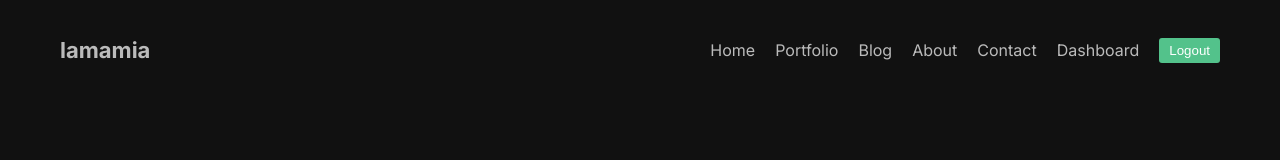
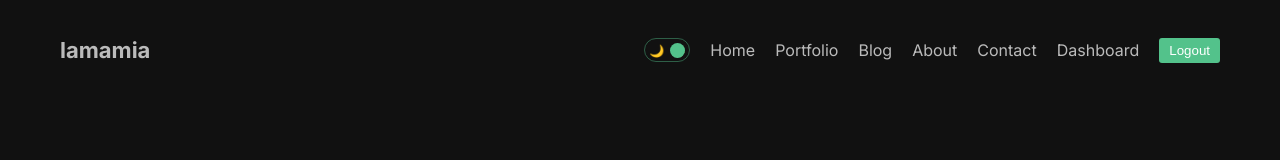
Before and after one commit to Hjl2065889707/NextJS_toy_01, a Next.js app: page / in a window 1280 px wide. Shown: the top 160 px of the page. Built offline with nearby package versions, Linux system fonts and the light colour scheme.

Commit message:
DarkModeToggle UI finish

```diff
--- /dev/null
+++ b/src/components/DarkModeToggle/DarkModeToggle.module.css
@@ -0,0 +1,24 @@
+    .container {
+        width: 46px;
+        height: 24px;
+        border: 1.5px solid #53c28b70;
+        border-radius: 30px;
+        display: flex;
+        align-items: center;
+        justify-content: space-between;
+        padding: 2px 4px;
+        position: relative;
+        cursor: pointer;
+    }
+
+    .icon {
+        font-size: 12px;
+    }
+
+    .ball {
+        width: 15px;
+        height: 15px;
+        background-color: #53c28b;
+        border-radius: 50%;
+        position: absolute;
+    }
--- a/src/components/navbar/Navbar.jsx
+++ b/src/components/navbar/Navbar.jsx
@@ -2,6 +2,7 @@
 import React from 'react'
 import Link from 'next/link'
 import styles from './navbar.module.css'
+import DarkModeToggle from '@/components/DarkModeToggle/DarkModeToggle'
 
 const links = [
   {
@@ -41,6 +42,7 @@ const Navbar = () => {
     <div className={styles.container}>
       <Link href="/" className={styles.logo}>lamamia</Link>
      <div className={styles.links}>
+      <DarkModeToggle />
       {links.map((link) => (
         <Link key={link.id} href={link.href} className={styles.link}>
           {link.label}
```
